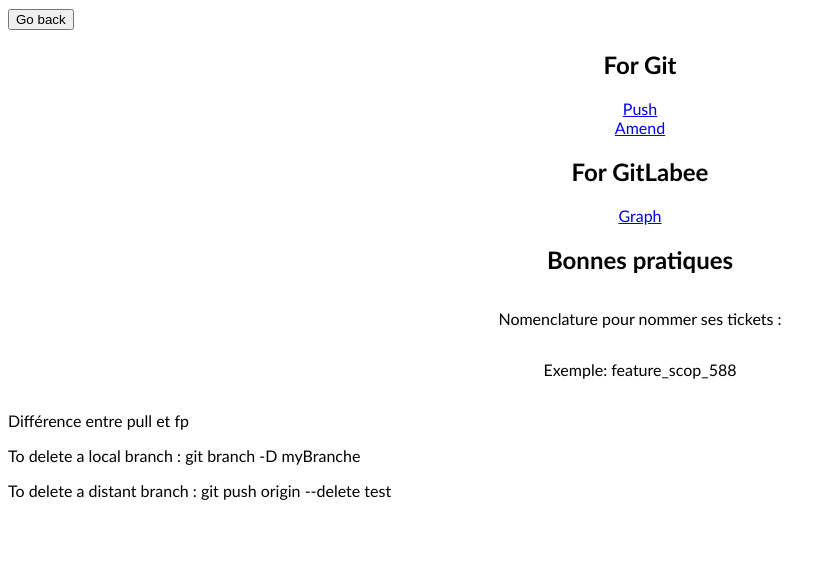
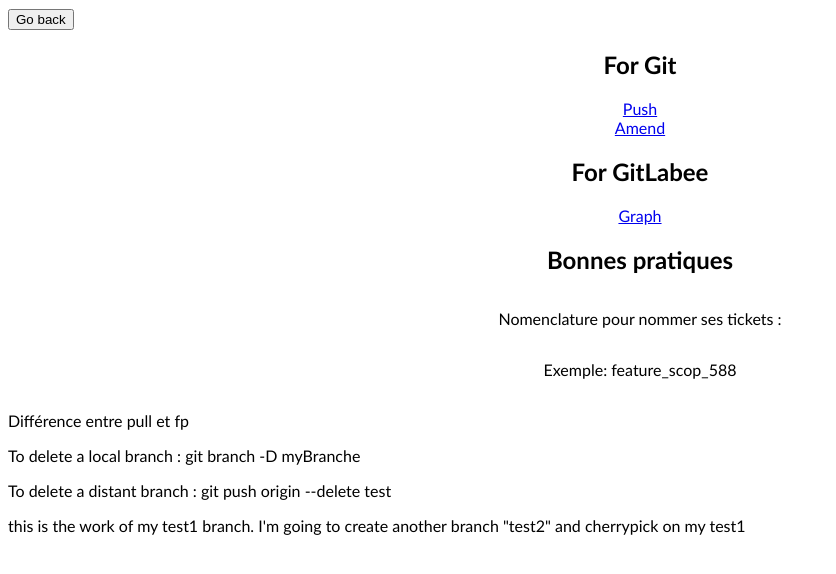
Before and after one commit to thomasheroguelle/git-training, an Angular app: page / in a window 1280 px wide. Shown: the top 574 px of the page, without its empty margins (0-836 px from the left). Built offline with nearby package versions, Linux system fonts and the light colour scheme.

Commit message:
cherrypick i want get

```diff
--- a/src/app/components/home/home.component.html
+++ b/src/app/components/home/home.component.html
@@ -18,3 +18,7 @@
 
 <p>To delete a local branch : git branch -D myBranche</p>
 <p>To delete a distant branch : git push origin --delete test</p>
+
+
+
+<p>this is the work of my test1 branch. I'm going to create another branch "test2" and cherrypick on my test1</p>
```
